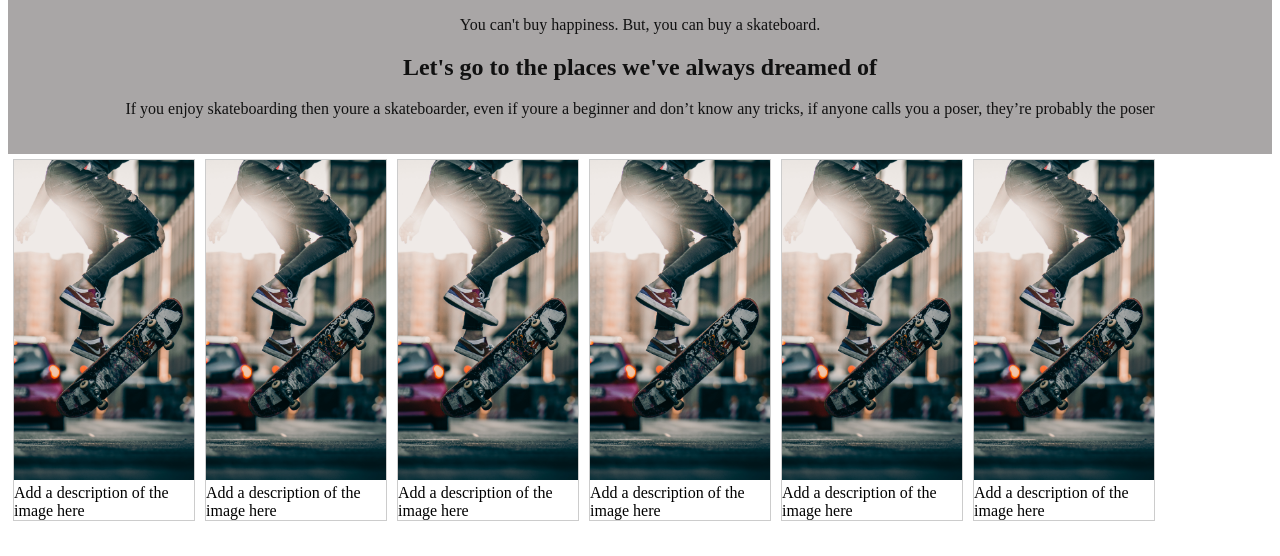
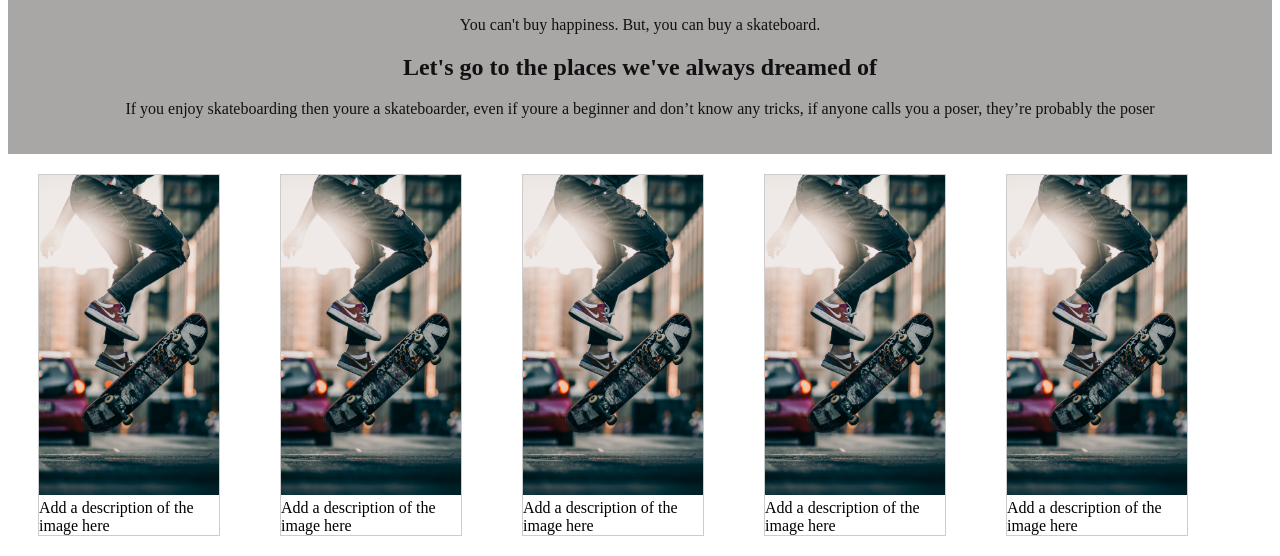
Before and after one commit to firmanrr/laporan-4, a plain HTML site: page index.html in a window 1280 px wide. Shown: the part 483-1039 px from the top of the page. Before the commit the page ends 1009 px from the top, so only its background shows below. Drawn offline with Linux system fonts and the light colour scheme.

Commit message:
Memberi jarak antar gambar di gallery

```diff
--- a/index.html
+++ b/index.html
@@ -54,12 +54,7 @@
             </a>
             <div class="desc">Add a description of the image here</div>
           </div>
-          <div class="gallery">
-            <a target="_blank" href="img/1.jpg">
-              <img src="img/1.jpg" alt="Forest" width="600" height="400">
-            </a>
-            <div class="desc">Add a description of the image here</div>
-          </div>
+
 
 
     </div>
--- a/style.css
+++ b/style.css
@@ -38,7 +38,7 @@ ul {
     box-shadow: 2px 2px 2px 1px rgba(0, 0, 0, 0.2);
 }
 div.gallery {
-    margin: 5px;
+    margin: 20px 30px;
     border: 1px solid #ccc;
     float: left;
     width: 180px;
```
